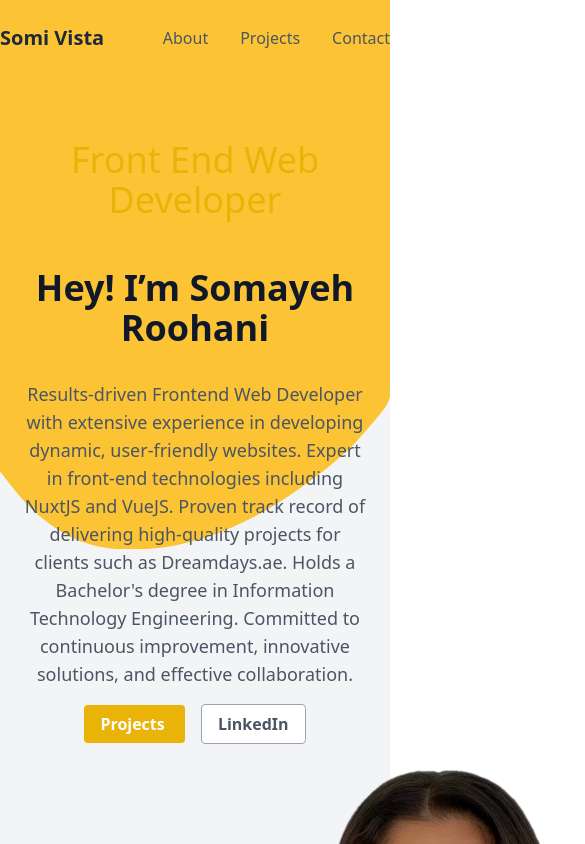
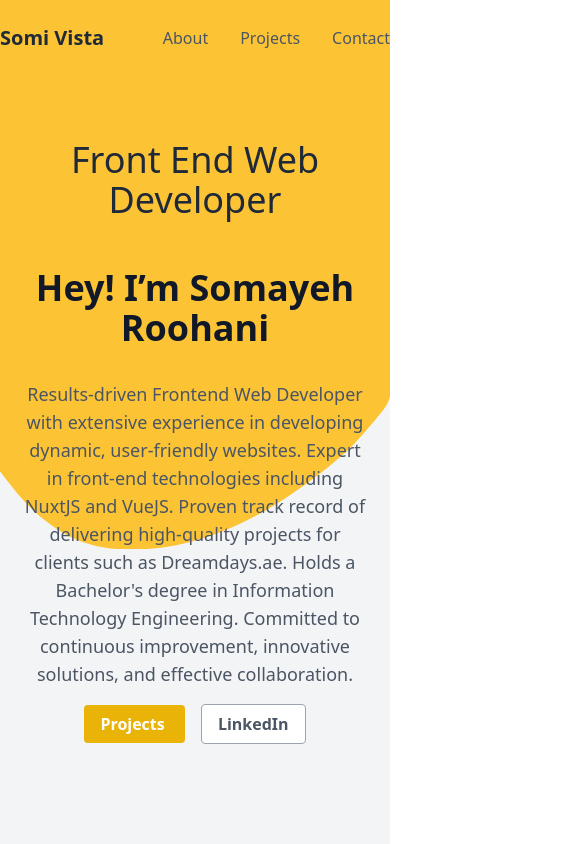
Before and after one commit to SomiVista/portfolio, a Vue app: page / in a window 390 px wide. Shown: the top 844 px of the page, 585 px wide, since content can reach past the window. Built offline with nearby package versions, Linux system fonts and the light colour scheme.

Commit message:
Profile Image responsive in all devices

```diff
--- a/src/components/Footer.vue
+++ b/src/components/Footer.vue
@@ -27,6 +27,7 @@
         </a>
       </div>
       <p class="text-center text-gray-500">&copy; Somi Vista 2024</p>
+      <div class="custom-style-svg">
         <svg
           version="1.1"
           xmlns="http://www.w3.org/2000/svg"
@@ -40,7 +41,12 @@
           />
         </svg>
       </div>
+    </div>
   </section>
 </template>
 
-<style scoped></style>
+<style scoped>
+.custom-style-svg svg {
+  width: 100%;
+}
+</style>
--- a/src/components/Thumbnail.vue
+++ b/src/components/Thumbnail.vue
@@ -6,7 +6,11 @@
       class="container mx-auto px-6 lg:px-20 flex flex-col lg:flex-row items-center"
     >
       <div class="w-full lg:w-1/2 text-center lg:text-left mb-10 lg:mb-0">
-        <h1 class="text-yellow-500 text-4xl mb-12">Front End Web Developer</h1>
+        <h1
+          class="lg:text-yellow-500 md:text-white sm:text-white text-4xl mb-12"
+        >
+          Front End Web Developer
+        </h1>
         <h1 class="text-4xl font-bold text-gray-900 mb-8">
           Hey! I’m Somayeh Roohani
         </h1>
@@ -51,9 +55,14 @@
     border-radius: 7rem;
   }
 }
-@media (min-width: 640px) {
+@media (max-width: 768px) {
   .custom-style-img {
     display: none !important;
   }
 }
+@media (max-width: 1024px) {
+  .custom-style-img {
+    right: -6rem;
+  }
+}
 </style>
```
Lines whose indentation alone changed are shown as unchanged.
